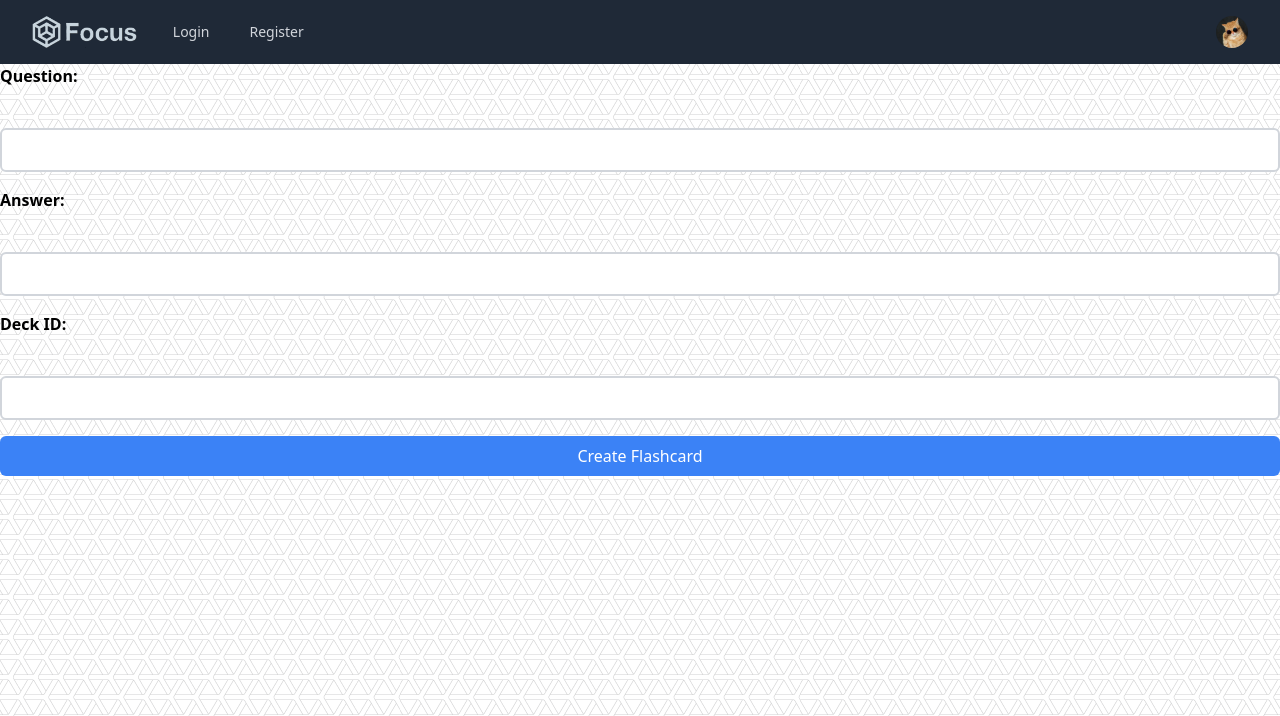
After one commit to IgorD-lab/Focus, a Flask app: page /create_flashcard in a window 1280 px wide. The commit adds this page. Shown: the top 716 px of the page. Run offline with Flask 3, Linux system fonts and the light colour scheme; some libraries are stand-ins or nearby versions.

Commit message:
Started work on real flashcards with decks

```diff
--- a/website/__init__.py
+++ b/website/__init__.py
@@ -21,7 +21,7 @@ def create_app():
     app.register_blueprint(views, url_prefix='/') #register blueprints
     app.register_blueprint(auth, url_prefix='/')
 
-    from .models import User, Note, Todo, Quiz # not actually importing we just declare function prototypes before we create database
+    from .models import User, Note, Todo, Quiz, Deck, Flashcard # not actually importing we just declare function prototypes before we create database
 
     with app.app_context():
         db.create_all() # call function
--- a/website/static/css/src/output.css
+++ b/website/static/css/src/output.css
@@ -858,6 +854,12 @@ video {
   margin-bottom: calc(0.5rem * var(--tw-space-y-reverse));
 }
 
+.space-y-4 > :not([hidden]) ~ :not([hidden]) {
+  --tw-space-y-reverse: 0;
+  margin-top: calc(1rem * calc(1 - var(--tw-space-y-reverse)));
+  margin-bottom: calc(1rem * var(--tw-space-y-reverse));
+}
+
 .space-y-5 > :not([hidden]) ~ :not([hidden]) {
   --tw-space-y-reverse: 0;
   margin-top: calc(1.25rem * calc(1 - var(--tw-space-y-reverse)));
--- /dev/null
+++ b/website/templates/create_flashcard.html
@@ -0,0 +1,31 @@
+{% extends "layout.html" %} {% block title %}Home{% endblock %} {% block content
+%}
+<form method="POST" class="flex flex-col space-y-4">
+  <label for="question" class="font-bold">Question:</label><br />
+  <input
+    type="text"
+    id="question"
+    name="question"
+    class="border-2 border-gray-300 p-2 rounded-md"
+  />
+  <label for="answer" class="font-bold">Answer:</label><br />
+  <input
+    type="text"
+    id="answer"
+    name="answer"
+    class="border-2 border-gray-300 p-2 rounded-md"
+  />
+  <label for="deck_id" class="font-bold">Deck ID:</label><br />
+  <input
+    type="text"
+    id="deck_id"
+    name="deck_id"
+    class="border-2 border-gray-300 p-2 rounded-md"
+  />
+  <input
+    type="submit"
+    value="Create Flashcard"
+    class="bg-blue-500 text-white p-2 rounded-md"
+  />
+</form>
+{% endblock %}
--- a/website/templates/layout.html
+++ b/website/templates/layout.html
@@ -120,9 +120,14 @@
                   >Quiz</a
                 >
                 <a
-                  href="/construction"
+                  href="/create_deck"
                   class="text-gray-300 hover:bg-gray-700 hover:text-white rounded-md px-3 py-2 text-sm font-medium"
-                  >CONSTRUCTION</a
+                  >Create Deck</a
+                >
+                <a
+                  href="/create_flashcard"
+                  class="text-gray-300 hover:bg-gray-700 hover:text-white rounded-md px-3 py-2 text-sm font-medium"
+                  >Create Flashcard</a
                 >
                 {% else %}
                 <a
--- a/website/views.py
+++ b/website/views.py
@@ -1,7 +1,7 @@
-from flask import Blueprint, render_template, request, flash, jsonify, redirect, session
+from flask import Blueprint, render_template, request, flash, jsonify, redirect, session, url_for
 from flask_login import login_required, current_user
 from sqlalchemy.sql import func
-from .models import Note, Todo, Quiz, User
+from .models import Note, Todo, Quiz, User, Deck, Flashcard
 from . import db
 import json
 
@@ -175,3 +175,35 @@ def construction():
        pass
 
     return render_template('construction.html', user=current_user)
+
+@views.route('/create_deck', methods=['GET', 'POST'])
+def create_deck():
+   if request.method == 'POST':
+       name = request.form['name']
+       deck = Deck(name=name)
+       db.session.add(deck)
+       db.session.commit()
+       return redirect('/decks')
+   return render_template('create_deck.html', user=current_user)
+
+@views.route('/create_flashcard', methods=['GET', 'POST'])
+def create_flashcard():
+   if request.method == 'POST':
+       question = request.form['question']
+       answer = request.form['answer']
+       deck_id = request.form['deck_id']
+       flashcard = Flashcard(question=question, answer=answer, deck_id=deck_id)
+       db.session.add(flashcard)
+       db.session.commit()
+       return redirect('/decks')
+   return render_template('create_flashcard.html', user=current_user)
+
+@views.route('/decks', methods=['GET'])
+def decks():
+   decks = Deck.query.all()
+   return render_template('decks.html', decks=decks, user=current_user)
+
+@views.route('/deck/<int:deck_id>', methods=['GET'])
+def deck(deck_id):
+   deck = Deck.query.get(deck_id)
+   return render_template('deck.html', deck=deck, user=current_user)
```
Also changed, not shown: other parts of website/static/css/src/output.css (+89 -188 lines), website/models.py (+11 -0 lines), website/templates/create_deck.html (added, +17 -0 lines), website/templates/deck.html (added, +7 -0 lines), website/templates/decks.html (added, +9 -0 lines), instance/database.db.
